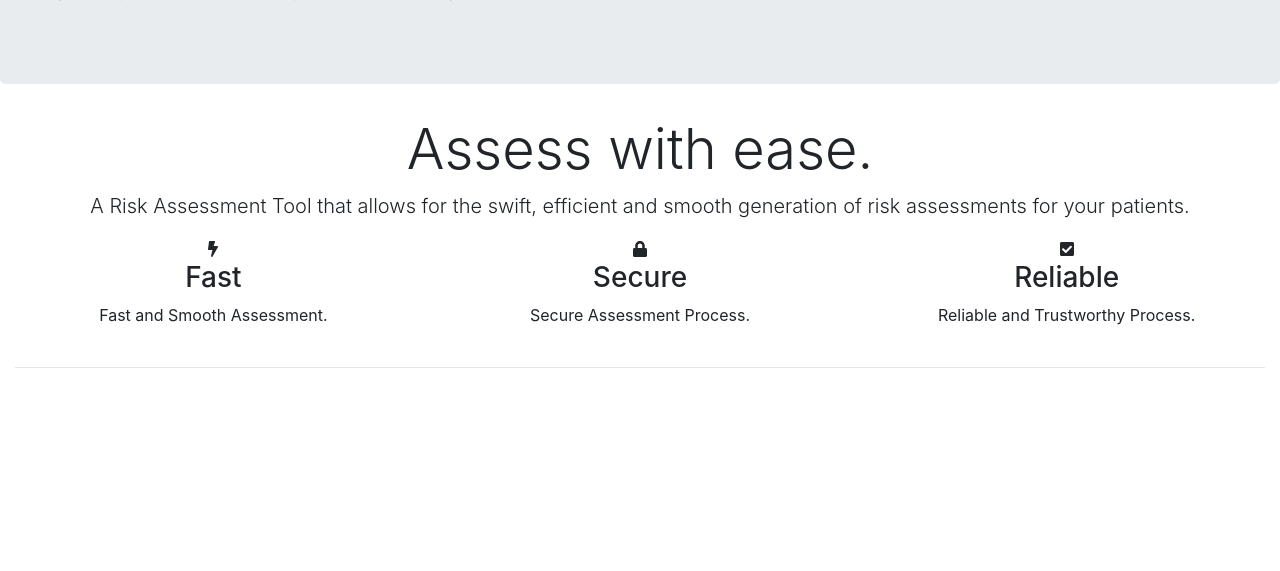
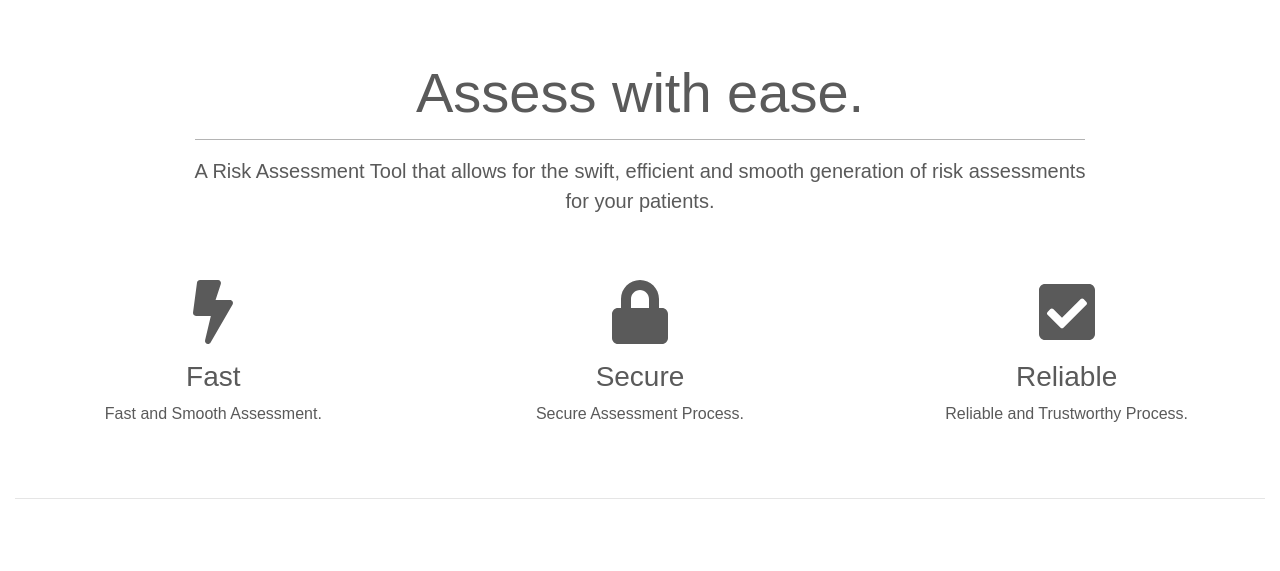
Before and after one commit to Shaakarraj/IBM-Project-3123-1664284021, a Python web app: template Final Deliverables/fnalcode-ckd/templates/index.html in a window 1280 px wide. Shown: the part 606-1177 px from the top of the page. Before the commit the page ends 974 px from the top, so only its background shows below. Run offline with Jinja, Linux system fonts and the light colour scheme; the template is opened without the code that fills it, so the values that code supplies are empty; some libraries are stand-ins or nearby versions.

Commit message:
index.css

```diff
--- /dev/null
+++ b/Final Deliverables/fnalcode-ckd/static/index.css
@@ -0,0 +1,186 @@
+
+body {
+    padding-top: 3rem;
+    padding-bottom: 3rem;
+    color: #5a5a5a;
+    font-family: 'Poppins', sans-serif;
+    overflow-x: hidden;
+}
+
+nav {
+    font-family: sans-serif;
+}
+
+.navbar-brand {
+    font-size: 20px;
+    font-family: Georgia, 'Times New Roman', Times, serif;
+}
+
+.carousel {
+    margin-bottom: 0;
+}
+
+.carousel-caption {
+    bottom: 3rem;
+    z-index: 10;
+}
+
+.carousel-item {
+    height: 415px;
+}
+
+    .carousel-item > img {
+        position: absolute;
+        top: 0;
+        left: 0;
+        min-width: 100%;
+        height: 30rem;
+    }
+
+.padding {
+    padding-bottom: 2rem;
+}
+
+.welcome {
+    width: 75%;
+    margin: 0 auto;
+    padding-top: 2rem;
+}
+
+    .welcome hr {
+        border-top: 1px solid #b4b4b4;
+        width: 95%;
+        margin-top: 0.3rem;
+        margin-bottom: 1rem;
+    }
+
+.fa-bolt {
+    color: #5a5a5a;
+}
+
+.fa-lock {
+    color: #5a5a5a;
+}
+
+.fa-check-square {
+    color: #5a5a5a;
+}
+
+.fa-bolt, .fa-lock, .fa-check-square {
+    font-size: 4em;
+    margin: 1rem;
+}
+
+.jumbotron{
+    padding:1rem;
+    border-radius:0;
+}
+
+.social a {
+    font-size: 4.5em;
+    padding: 2rem;
+}
+
+.fa-facebook {
+    color: #3b5998;
+}
+
+.fa-twitter {
+    color: #00aced;
+}
+
+.fa-google-plus-g {
+    color: #dd4b39;
+}
+
+.fa-instagram {
+    color: #517fa4;
+}
+
+.fa-youtube {
+    color: #bb0000;
+}
+
+    .fa-facebook:hover,
+    .fa-twitter:hover,
+    .fa-google-plus-g:hover,
+    .fa-instagram:hover,
+    .fa-youtube:hover {
+        color: #d5d5d5;
+    }
+
+footer {
+    background-color: #3f3f3f;
+    color: #d5d5d5;
+    padding-top: 2rem;
+}
+
+hr.light {
+    border-top: 1px solid #d5d5d5;
+    width: 75%;
+    margin-top: 0.8rem;
+    margin-bottom: 1rem;
+}
+
+footer a {
+    color: #d5d5d5;
+}
+
+@media(max-width:992px){
+    .social a{
+        font-size: 4em;
+        padding: 2rem;
+    }
+}
+
+@media(max-width:768px)
+{
+    .social a{
+        font-size: 2.5em;
+        padding: 1.2rem;
+    }
+}
+
+.marketing .col-lg-4 {
+    margin-bottom: 1.5rem;
+    text-align: center;
+}
+
+.marketing h2 {
+    font-weight: 400;
+}
+
+.marketing .col-lg-4 p {
+    margin-right: .75rem;
+    margin-left: .75rem;
+}
+
+.featurette-divider {
+    margin: 5rem 0;
+}
+
+
+.featurette-heading {
+    font-weight: 300;
+    line-height: 1;
+    letter-spacing: -.05rem;
+}
+
+@media (min-width: 40em) {
+
+    .carousel-caption p {
+        margin-bottom: 1.25rem;
+        font-size: 1.25rem;
+        line-height: 1.4;
+    }
+
+    .featurette-heading {
+        font-size: 50px;
+    }
+}
+
+@media (min-width: 62em) {
+    .featurette-heading {
+        margin-top: 7rem;
+    }
+}
--- a/Final Deliverables/fnalcode-ckd/templates/index.html
+++ b/Final Deliverables/fnalcode-ckd/templates/index.html
@@ -4,6 +4,7 @@
 	<meta charset="utf-8">
 	<meta name="viewport" content="width=device-width, initial-scale=1">
 	<title>NEPHRONOS | Homepage</title>
+    <!-- IBM-Project-3123-1664284021 -->
 	<link rel="stylesheet" href="https://maxcdn.bootstrapcdn.com/bootstrap/4.0.0/css/bootstrap.min.css">
 	<script src="https://ajax.googleapis.com/ajax/libs/jquery/3.3.1/jquery.min.js"></script>
 	<script src="https://cdnjs.cloudflare.com/ajax/libs/popper.js/1.12.9/umd/popper.min.js"></script>
@@ -35,6 +36,7 @@
     <form id="form1">
         <header>
             <!--Navigation Bar-->
+            <!-- IBM-Project-3123-1664284021 -->
 			<nav class="navbar navbar-expand-md navbar-dark fixed-top bg-dark">
                 <a class="navbar-brand" href="#"><b>NEPHRONOS</b></a>
                 <button class="navbar-toggler" type="button" data-toggle="collapse" data-target="#navbarCollapse" aria-controls="navbarCollapse" aria-expanded="false" aria-label="Toggle navigation">
@@ -115,6 +117,7 @@
   </div>
 
     <!--Jumbotron-->
+    <!-- IBM-Project-3123-1664284021 -->
     <div class="container-fluid">
     <div class="row jumbotron">
         <div class="col-xs-12 col-sm-12 col-md-9 col-lg-9 col-xl-10">
```
